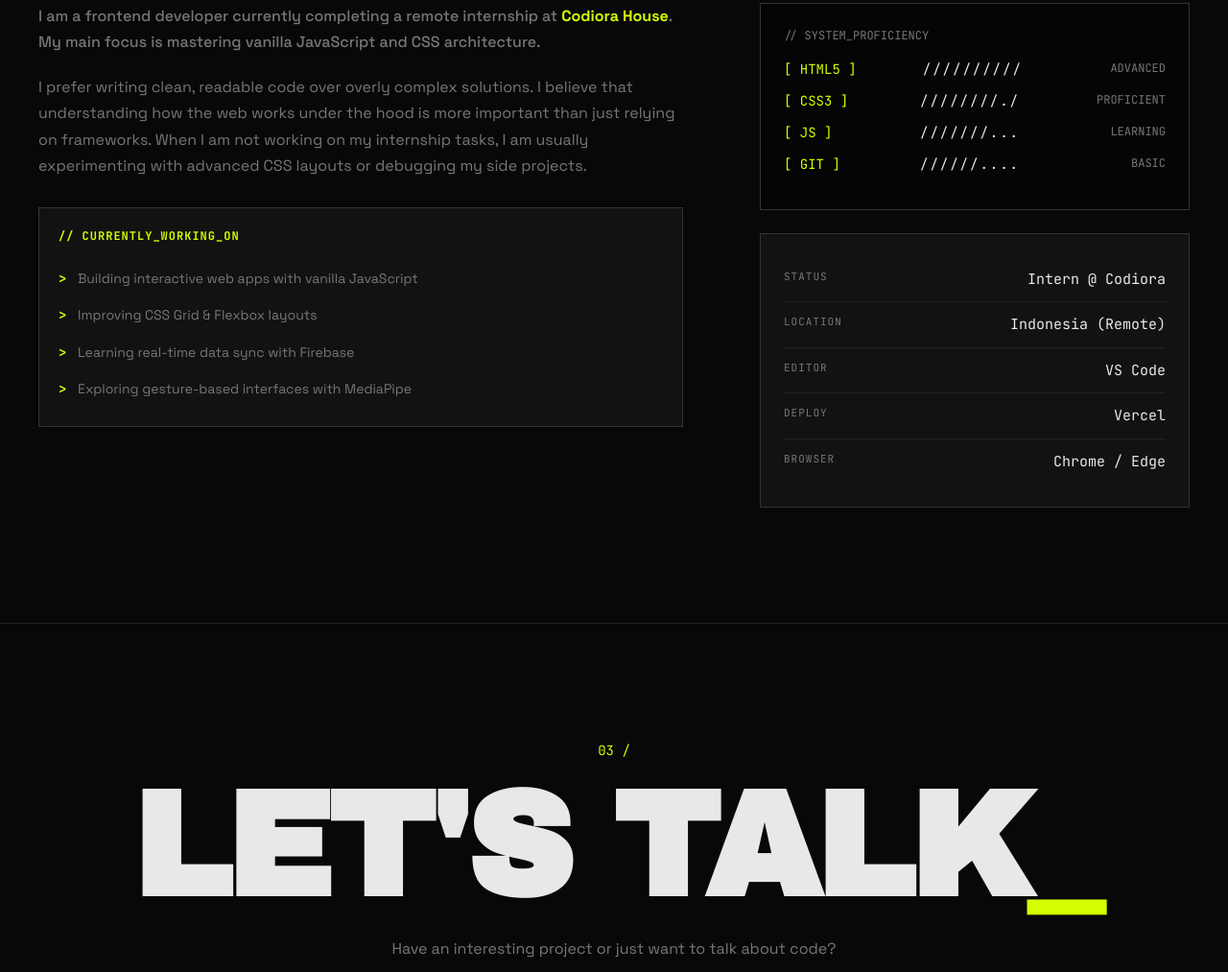
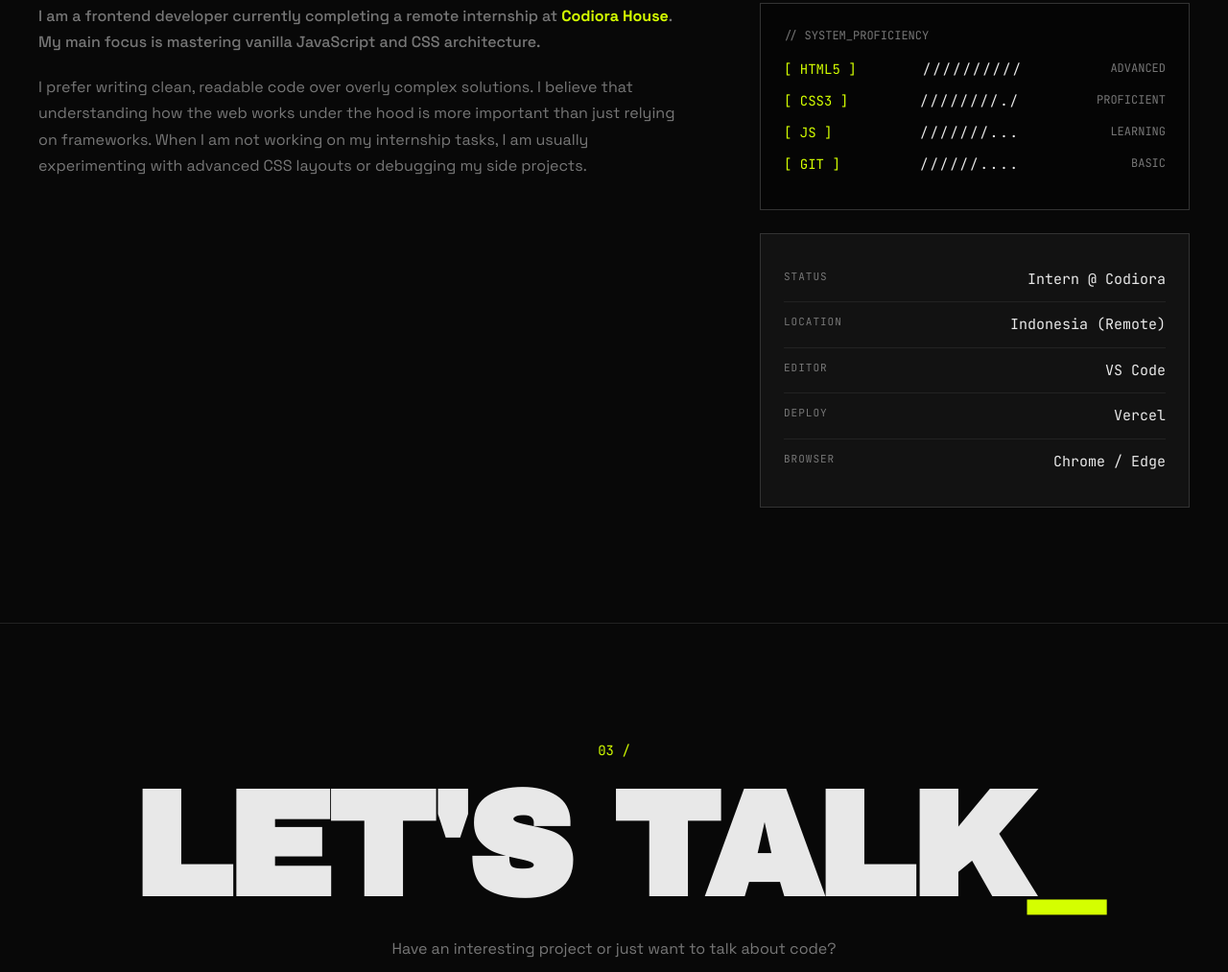
Before and after one commit to upgradeselfx/portfolio-week1, a plain HTML site: page index.html in a window 1280 px wide. Shown: the part 2032-3045 px from the top of the page at 96% size. Drawn offline with Linux system fonts and the light colour scheme.

Commit message:
Initial commit: Week 1 Portfolio

```diff
--- a/index.html
+++ b/index.html
@@ -114,16 +114,6 @@
                     working on my internship tasks, I am usually experimenting with
                     advanced CSS layouts or debugging my side projects.
                 </p>
-
-                <div class="current-focus">
-                    <h4 class="focus-title">// CURRENTLY_WORKING_ON</h4>
-                    <ul class="focus-list">
-                        <li>Building interactive web apps with vanilla JavaScript</li>
-                        <li>Improving CSS Grid & Flexbox layouts</li>
-                        <li>Learning real-time data sync with Firebase</li>
-                        <li>Exploring gesture-based interfaces with MediaPipe</li>
-                    </ul>
-                </div>
             </div>
 
             <div class="about-side">
```
